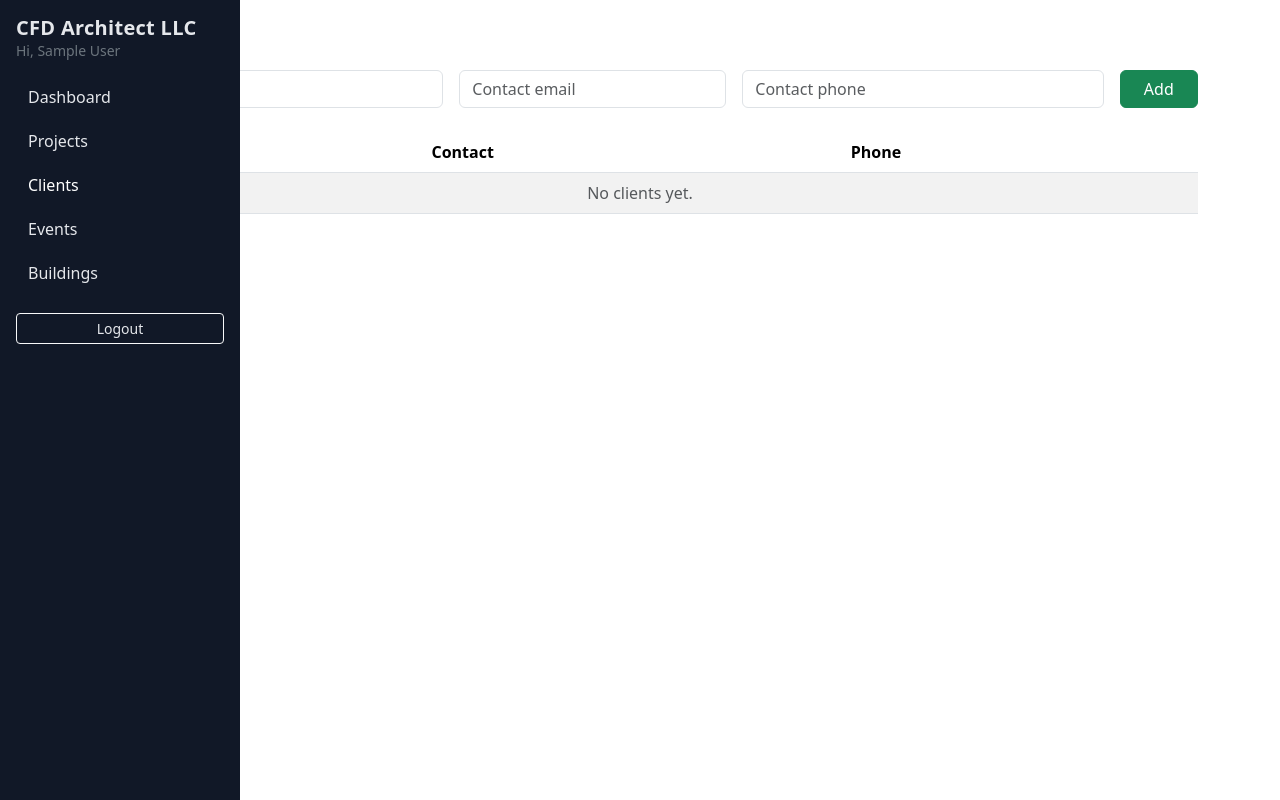
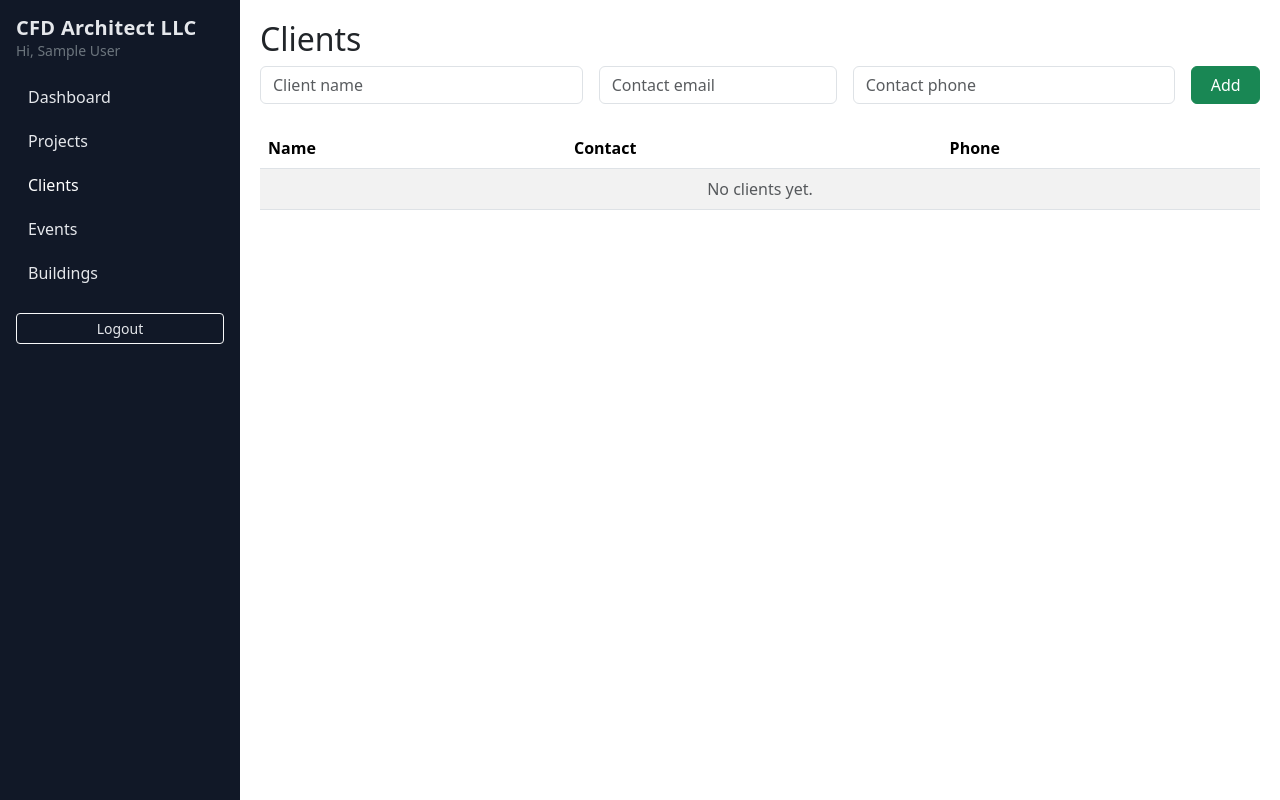
Before and after one commit to dothez3/Event-Calendar, a Flask app: page /clients in a window 1280 px wide. Run offline with Flask 3, Linux system fonts and the light colour scheme; the visitor is signed in with stand-in values (Sample User, id 1); data that the repository does not hold is empty.

Commit message:
fixed the mainmenu layout
did changes to the main file and base.html file

```diff
--- a/templates/base.html
+++ b/templates/base.html
@@ -62,7 +62,7 @@
     {% endif %}
   </div>
 </aside>
-  <main class="container py-4">
+  <main class="app-content">
     {% with messages = get_flashed_messages(with_categories=True) %}
       {% if messages %}
         <div class="mb-3">
```
